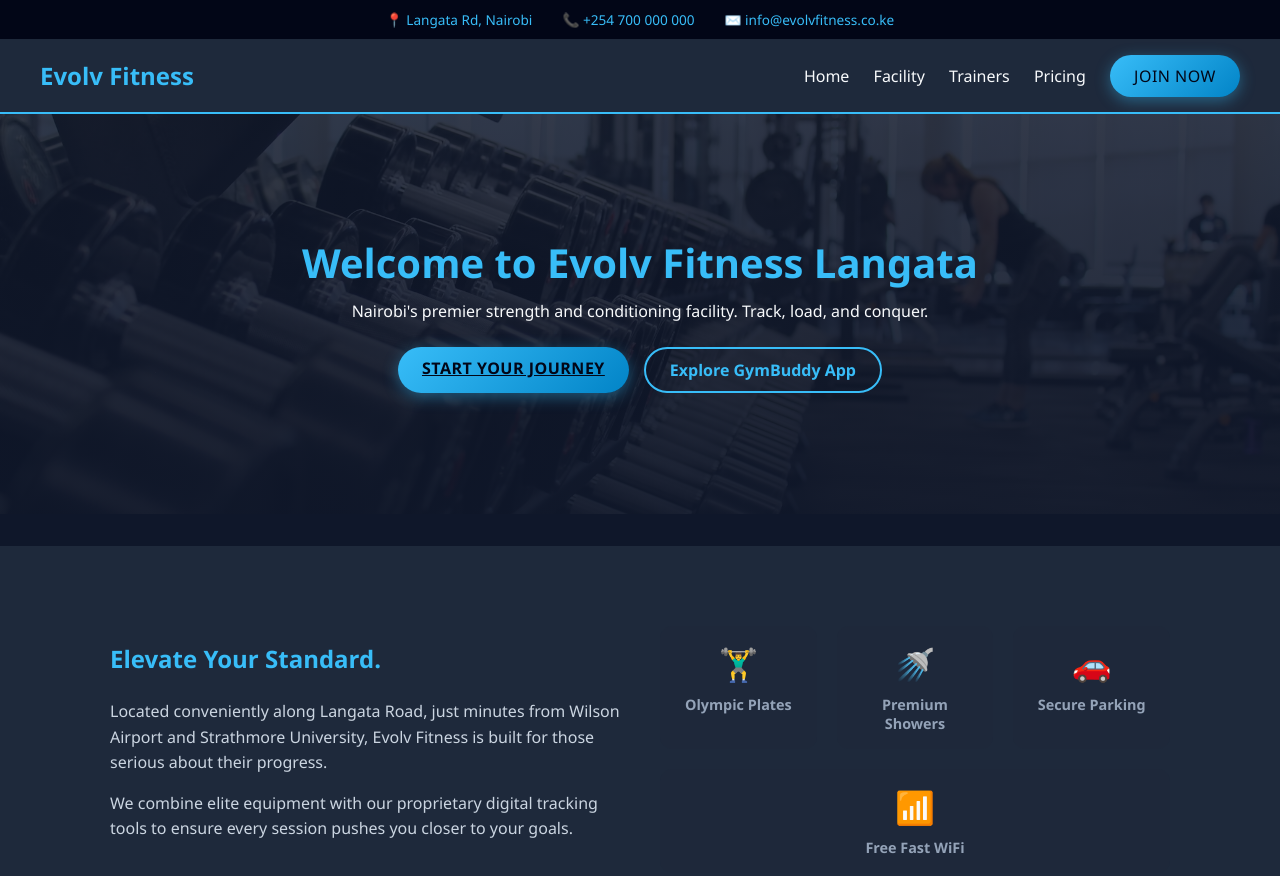
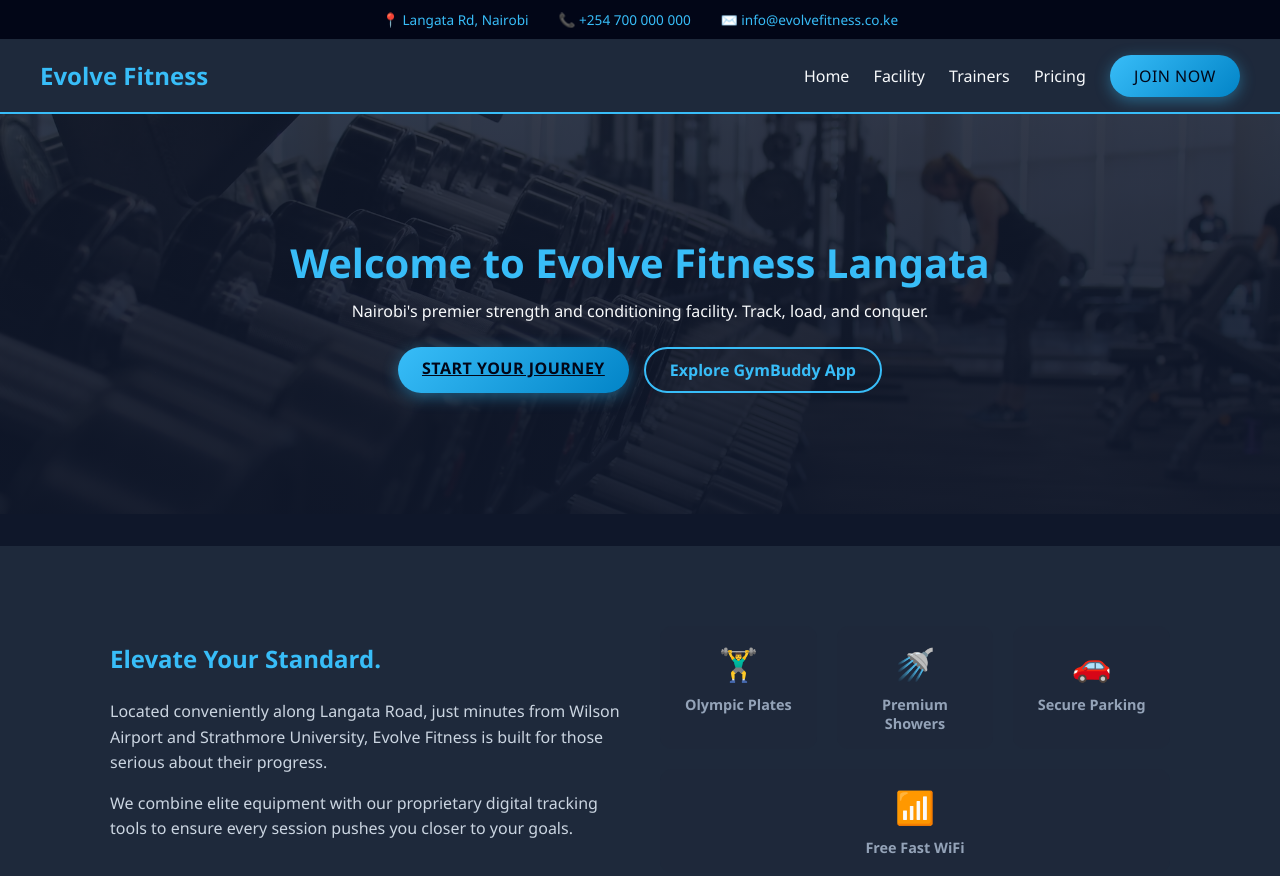
Before and after one commit to enochmmwambua/Web_App, a plain HTML site: page index.html in a window 1280 px wide. Shown: the top 876 px of the page. Drawn offline with Linux system fonts and the light colour scheme.

Commit message:
Final Fixes

```diff
--- a/index.html
+++ b/index.html
@@ -3,7 +3,7 @@
 <head>
     <meta charset="UTF-8">
     <meta name="viewport" content="width=device-width, initial-scale=1.0">
-    <title>Evolv Fitness Langata - Premium Training Facility</title>
+    <title>Evolve Fitness Langata - Premium Training Facility</title>
     <link rel="stylesheet" href="style.css?v=2">
 </head>
 <body>
@@ -11,11 +11,11 @@
     <div class="top-bar">
         <span>📍 Langata Rd, Nairobi</span>
         <span>📞 +254 700 000 000</span>
-        <span>✉️ info@evolvfitness.co.ke</span>
+        <span>✉️ info@evolvefitness.co.ke</span>
     </div>
 
     <nav class="main-nav">
-        <div class="logo">Evolv Fitness</div>
+        <div class="logo">Evolve Fitness</div>
         <div class="nav-links">
             <a href="#">Home</a>
             <a href="#about">Facility</a>
@@ -27,7 +27,7 @@
 
     <section class="hero">
         <div class="hero-content">
-            <h1>Welcome to Evolv Fitness Langata</h1>
+            <h1>Welcome to Evolve Fitness Langata</h1>
             <p>Nairobi's premier strength and conditioning facility. Track, load, and conquer.</p>
             <div class="hero-actions">
                 <a href="signup.html" class="cta-btn hero-btn">Start Your Journey</a>
@@ -40,7 +40,7 @@
         <div class="container dual-column">
             <div class="text-col">
                 <h2 class="section-title left-align">Elevate Your Standard.</h2>
-                <p>Located conveniently along Langata Road, just minutes from Wilson Airport and Strathmore University, Evolv Fitness is built for those serious about their progress.</p>
+                <p>Located conveniently along Langata Road, just minutes from Wilson Airport and Strathmore University, Evolve Fitness is built for those serious about their progress.</p>
                 <p>We combine elite equipment with our proprietary digital tracking tools to ensure every session pushes you closer to your goals.</p>
             </div>
             <div class="amenity-grid">
@@ -62,7 +62,7 @@
                 <div class="trainer-img placeholder-1"></div>
                 <h3>Coach Marcus</h3>
                 <p class="specialty">Strength & Powerlifting</p>
-                <p>From optimizing your seated machine chest press to coaching you past a 160kg deadlift plateau, Marcus builds raw strength.</p>
+                <p>From optimizing your seated machine chest press to coaching you past a weight lift plateau, Marcus builds raw strength.</p>
             </div>
             <div class="trainer-card">
                 <div class="trainer-img placeholder-2"></div>
@@ -114,7 +114,7 @@
 
     <section class="business-band light-band">
         <h2 class="section-title">Success Stories</h2>
-        <p class="section-subtitle">Real results from the Evolv community.</p>
+        <p class="section-subtitle">Real results from the Evolve community.</p>
 
         <div class="carousel-wrapper">
             <button class="carousel-btn prev-btn">❮</button>
@@ -135,7 +135,7 @@
                     </li>
                     <li class="carousel-slide">
                         <div class="testimonial">
-                            <p>"Coach Sarah's HIIT sessions completely transformed my conditioning. Switched from my old gym in South C and I'm never looking back. The premium showers are a massive plus too!"</p>
+                            <p>"The Gym's cardio and HIIT sessions completely transformed my lifestyle. Switched from my old gym in South C and I'm never looking back. The premium showers are a massive plus too!"</p>
                             <h4>- Anita M.</h4>
                         </div>
                     </li>
@@ -164,7 +164,7 @@
             <div class="price-card">
                 <h3>Student</h3>
                 <div class="price">4,500 KES</div>
-                <p>Valid university ID required.</p>
+                <p>All features of Monthly Standard (Valid university ID required.)</p>
                 <a href="signup.html" class="cta-btn full-width" style="margin-top: 15px; display: inline-block;">Select Plan</a>
             </div>
         </div>
@@ -173,7 +173,7 @@
     <footer>
         <div class="container footer-grid">
             <div class="footer-col">
-                <h3>Evolv Fitness Langata</h3>
+                <h3>Evolve Fitness Langata</h3>
                 <p>Nairobi's elite training ground.</p>
 
                 <!-- Maop in Footer -->
@@ -191,11 +191,11 @@
             <div class="footer-col">
                 <h3>Contact</h3>
                 <p>📞 +254 700 000 000</p>
-                <p>✉️ info@evolvfitness.co.ke</p>
+                <p>✉️ info@evolvefitness.co.ke</p>
             </div>
         </div>
         <div class="footer-bottom">
-            <p>© 2026 Evolv Fitness | GymBuddy Application</p>
+            <p>© 2026 Evolve Fitness | GymBuddy Application</p>
         </div>
     </footer>
 
```
Also changed, not shown: signup.html (+2 -2 lines).
